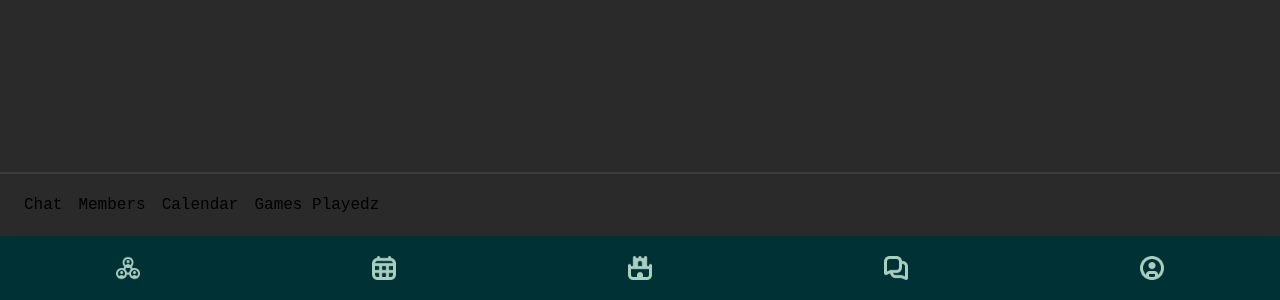
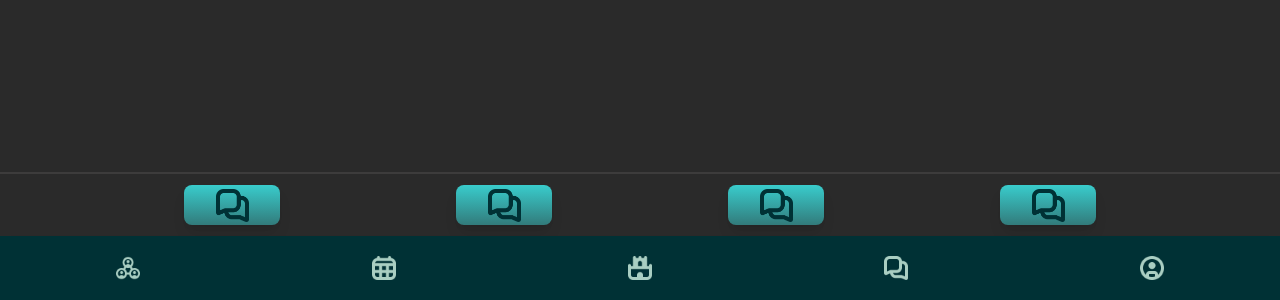
Before and after one commit to JosephGros/ManaLink, a Next.js app in the folder manalink/: page /playgroups/1 in a window 1280 px wide. Shown: the part 500-800 px from the top of the page. Built offline with nearby package versions, Linux system fonts and the light colour scheme.

Commit message:
another fix in server.js

```diff
--- a/manalink/server.js
+++ b/manalink/server.js
@@ -11,7 +11,7 @@ const handle = app.getRequestHandler();
 
 const server = express();
 
-app.use(
+server.use(
   helmet({
     contentSecurityPolicy: {
       directives: {
--- a/manalink/src/app/playgroups/[playgroupId]/layout.tsx
+++ b/manalink/src/app/playgroups/[playgroupId]/layout.tsx
@@ -1,31 +1,41 @@
-'use client';
+"use client";
 
-import Link from 'next/link';
-import { usePathname } from 'next/navigation';
+import Image from "next/image";
+import Link from "next/link";
+import { usePathname } from "next/navigation";
+import newPlaygroup from "../../../../public/assets/Icons/NavColor/messages_4.png";
 
 const PlaygroupLayout = ({ children }: { children: React.ReactNode }) => {
   const pathname = usePathname();
 
   return (
     <div className="h-full flex flex-col">
-        <div className="fixed top-14 left-0 right-0 bottom-32">
-            <div className="w-full h-full flex flex-col overflow-auto">
-                {children}
-            </div>
+      <div className="fixed top-14 left-0 right-0 bottom-32">
+        <div className="w-full h-full flex flex-col overflow-auto">
+          {children}
         </div>
+      </div>
 
-      <nav className="p-4 flex items-center border-t-2 border-bg3 fixed bottom-16 left-0 right-0 h-16 bg-background z-10">
+      <nav className="p-2 flex justify-evenly items-center border-t-2 border-bg3 fixed bottom-16 left-0 right-0 h-16 bg-background z-10">
         <Link href={`${pathname}/chat`} passHref>
-          <button className="p-2">Chat</button>
+          <button className="bg-btn text-nav p-3 rounded-lg shadow-lg h-10 w-24 flex justify-center items-center">
+            <Image src={newPlaygroup} alt="Playgroup" width={33} height={33} />
+          </button>
         </Link>
         <Link href={`${pathname}/members`} passHref>
-          <button className="p-2">Members</button>
+          <button className="bg-btn text-nav p-3 rounded-lg shadow-lg h-10 w-24 flex justify-center items-center">
+            <Image src={newPlaygroup} alt="Playgroup" width={33} height={33} />
+          </button>
         </Link>
         <Link href={`${pathname}/calendar`} passHref>
-          <button className="p-2">Calendar</button>
+          <button className="bg-btn text-nav p-3 rounded-lg shadow-lg h-10 w-24 flex justify-center items-center">
+            <Image src={newPlaygroup} alt="Playgroup" width={33} height={33} />
+          </button>
         </Link>
         <Link href={`${pathname}/games`} passHref>
-          <button className="p-2">Games Playedz</button>
+          <button className="bg-btn text-nav p-3 rounded-lg shadow-lg h-10 w-24 flex justify-center items-center">
+            <Image src={newPlaygroup} alt="Playgroup" width={33} height={33} />
+          </button>
         </Link>
       </nav>
     </div>
```
Also changed, not shown: 1 other file (tests, documents, lock files or other folders).
